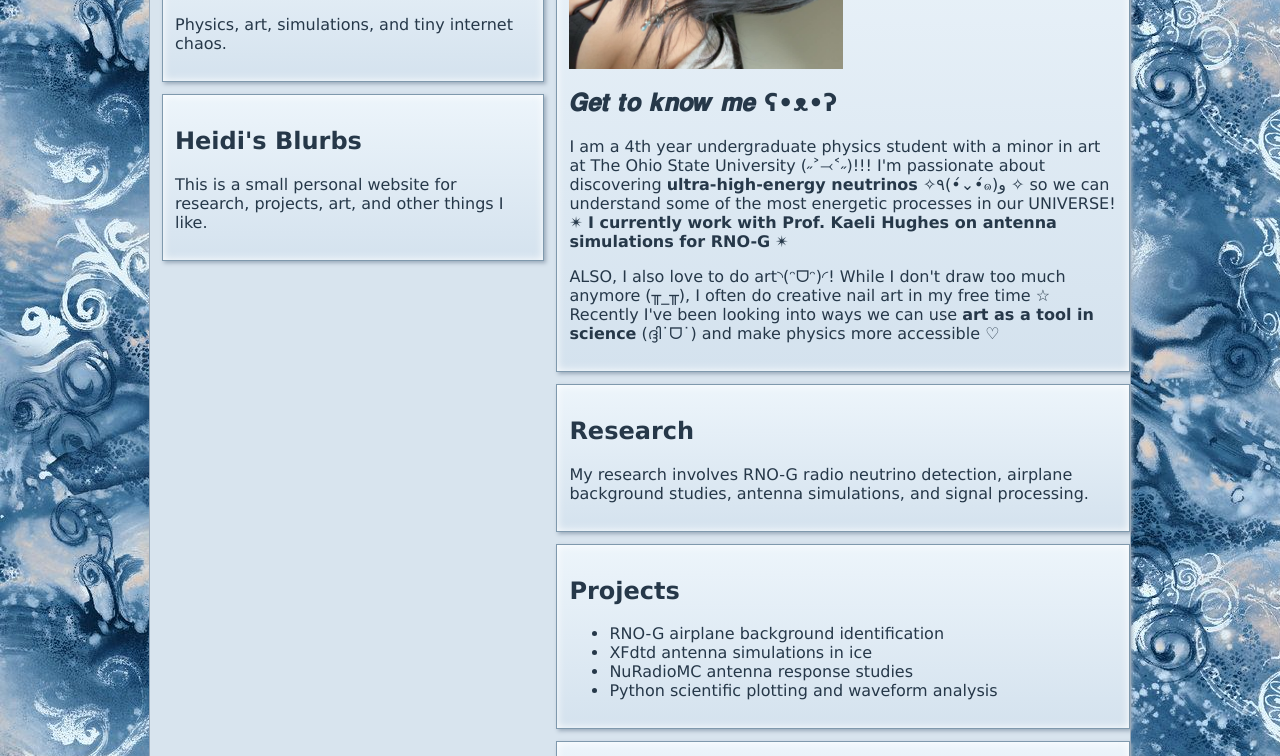
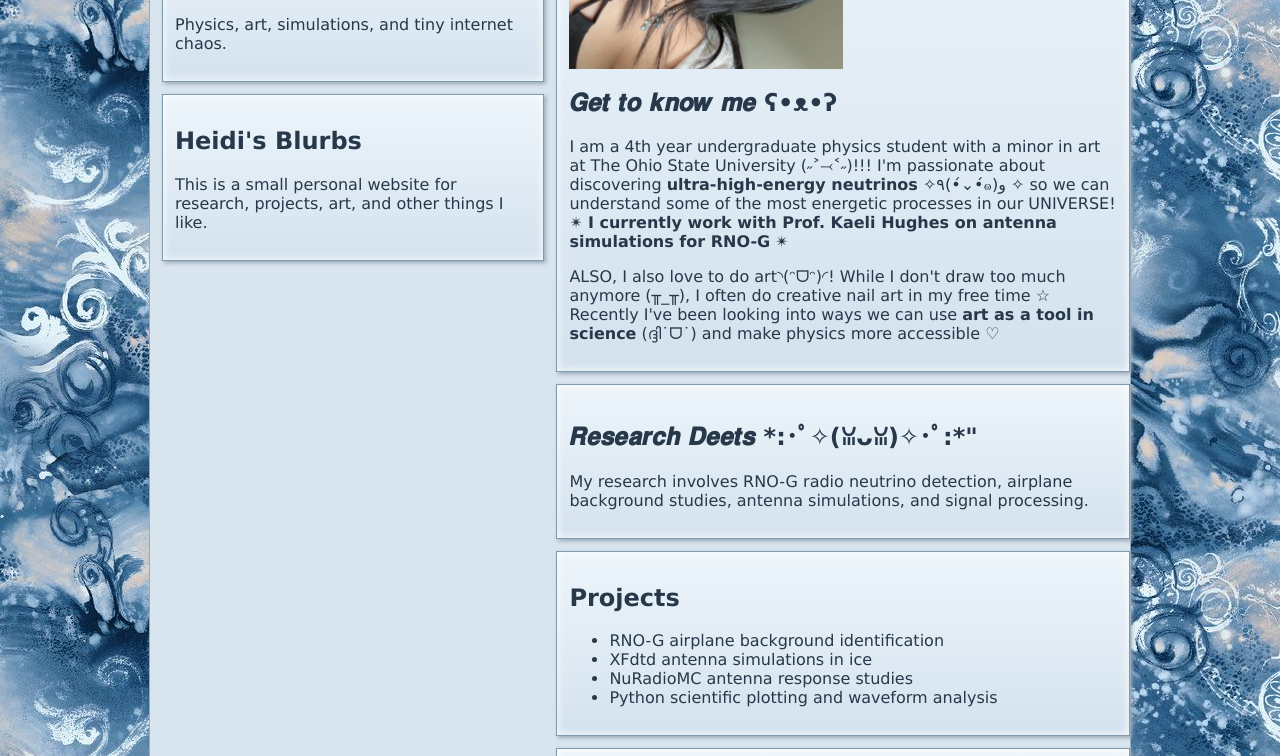
Before and after one commit to heidigui/heidigui.github.io, a plain HTML site: page index.html in a window 1280 px wide. Shown: the part 344-1100 px from the top of the page. Drawn offline with Linux system fonts and the light colour scheme.

Commit message:
Rename section ID for research details

```diff
--- a/index.html
+++ b/index.html
@@ -63,8 +63,8 @@
           </div>
         </section>
 
-        <section class="box" id="𝑹𝒆𝒔𝒆𝒂𝒓𝒄𝒉 𝑫𝒆𝒆𝒕𝒔*:･ﾟ✧(ꈍᴗꈍ)✧･ﾟ:* ">
-          <h2>Research</h2>
+        <section class="box" id="research">
+          <h2>𝑹𝒆𝒔𝒆𝒂𝒓𝒄𝒉 𝑫𝒆𝒆𝒕𝒔 *:･ﾟ✧(ꈍᴗꈍ)✧･ﾟ:*"</h2>
           <p>
             My research involves RNO-G radio neutrino detection, airplane
             background studies, antenna simulations, and signal processing.
```
